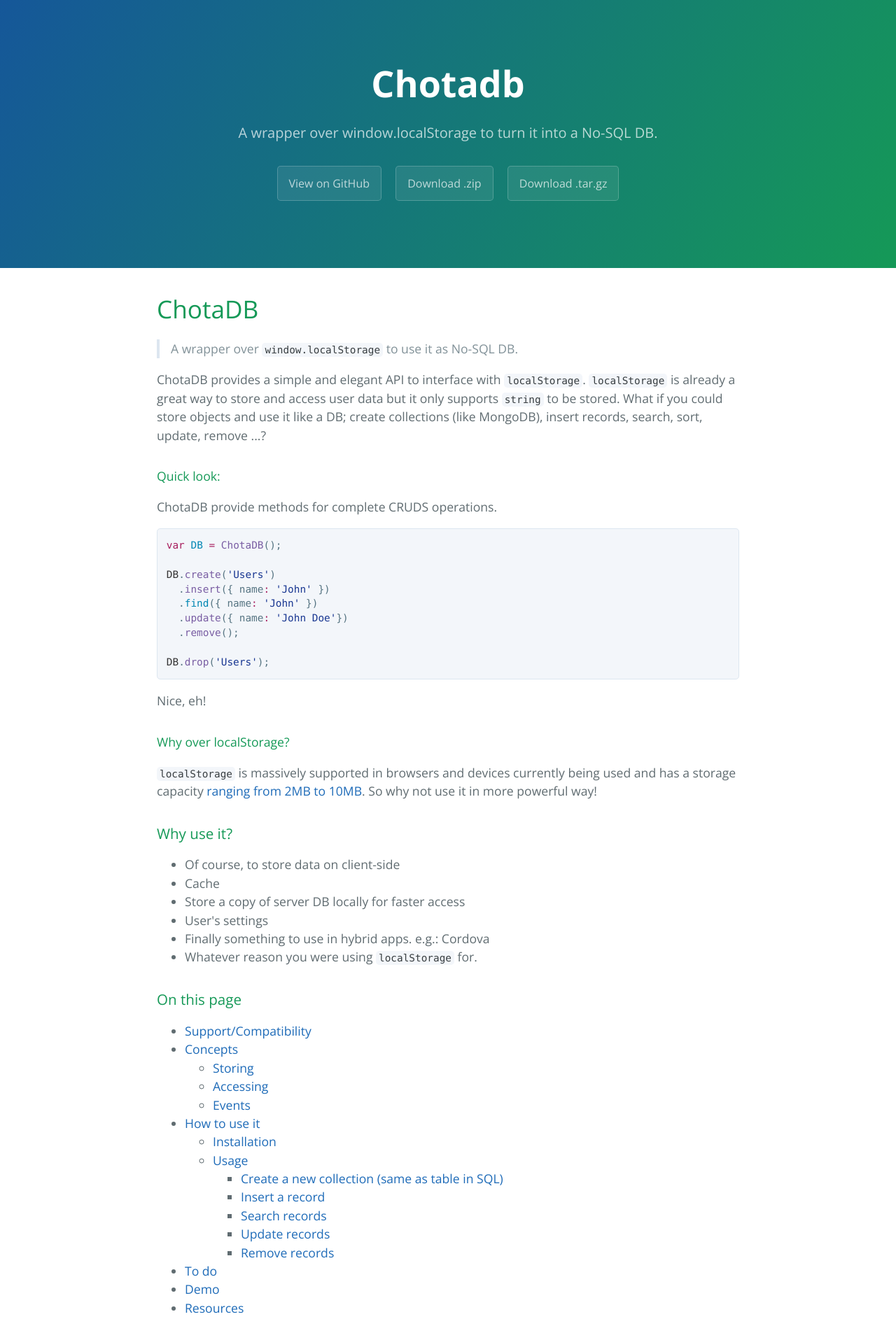
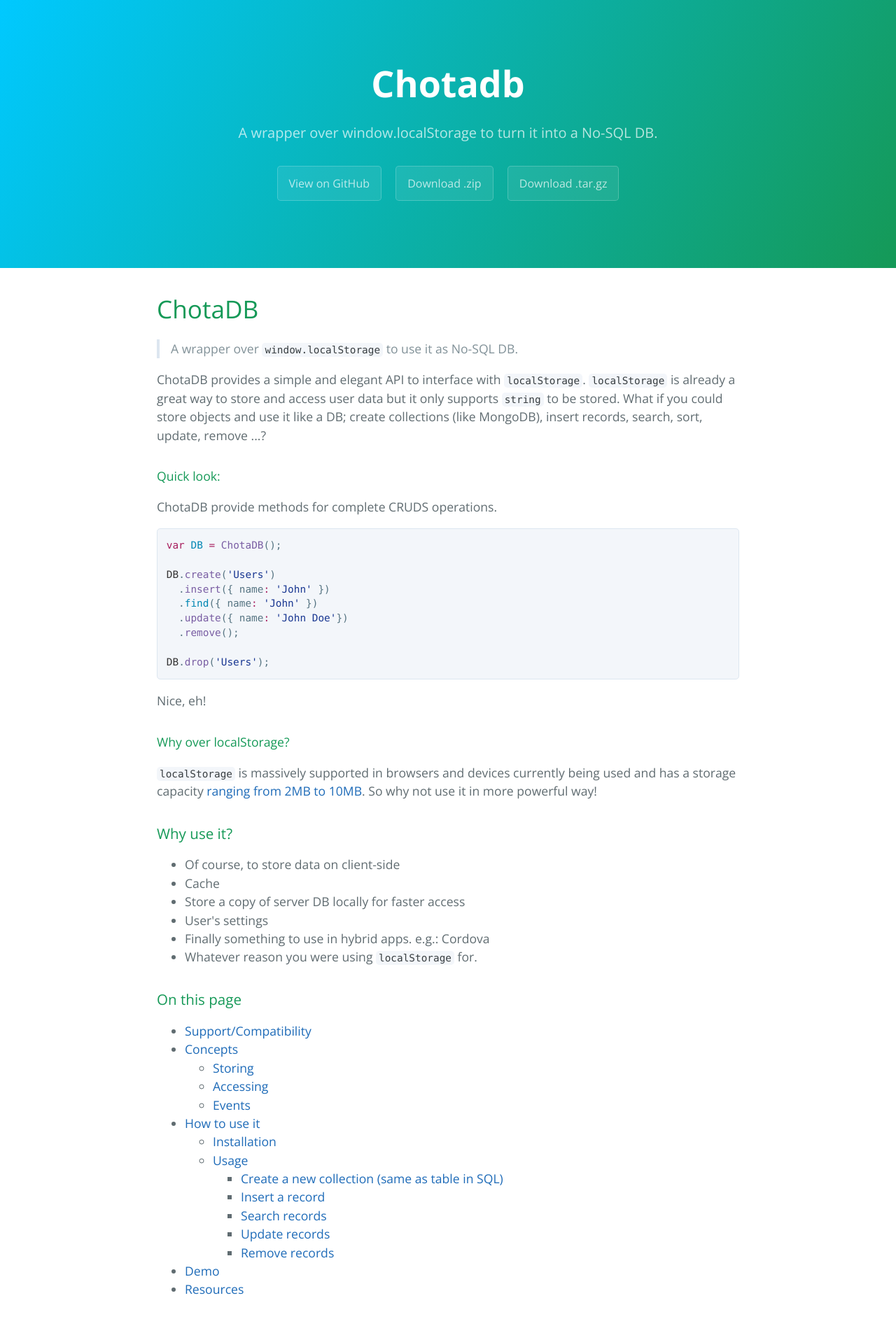
Before and after one commit to moinism/chotadb, a plain HTML site: page index.html in a window 1280 px wide. Shown: the top 1885 px of the page at 70% size. Drawn offline with nearby package versions, Linux system fonts and the light colour scheme.

Commit message:
changed background

```diff
--- a/index.html
+++ b/index.html
@@ -2,7 +2,7 @@
 <html lang="en-us">
   <head>
     <meta charset="UTF-8">
-    <title>Chotadb by moinism</title>
+    <title>Chotadb - a No-SQL database for client side</title>
     <meta name="viewport" content="width=device-width, initial-scale=1">
     <link rel="stylesheet" type="text/css" href="stylesheets/normalize.css" media="screen">
     <link href='https://fonts.googleapis.com/css?family=Open+Sans:400,700' rel='stylesheet' type='text/css'>
@@ -94,7 +94,6 @@
 </li>
 </ul>
 </li>
-<li><a href="#to-do">To do</a></li>
 <li><a href="#demo">Demo</a></li>
 <li><a href="#resources">Resources</a></li>
 </ul>
--- a/stylesheets/stylesheet.css
+++ b/stylesheets/stylesheet.css
@@ -57,7 +57,7 @@
   color: #fff;
   text-align: center;
   background-color: #159957;
-  background-image: linear-gradient(120deg, #155799, #159957); }
+  background-image: linear-gradient(120deg,#00C9FF,#159957); }
 
 @media screen and (min-width: 64em) {
   .page-header {
```
